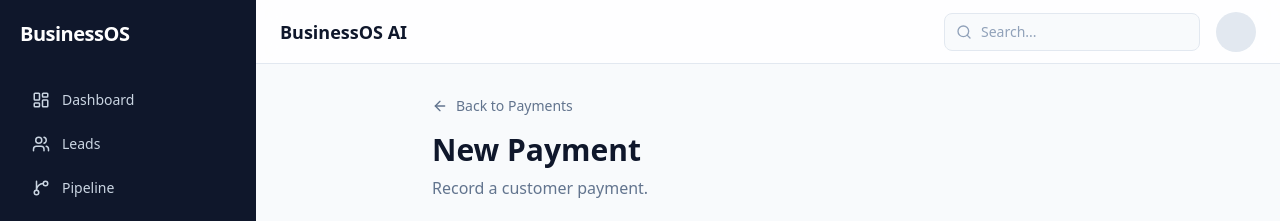
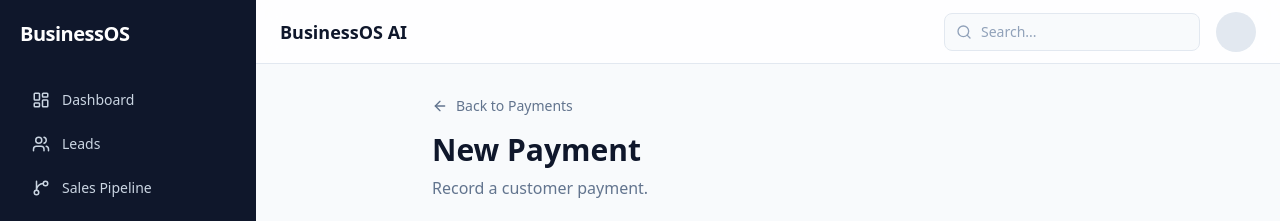
Before and after one commit to Aryan11885/BusinessOS, a Next.js app in the folder businessos-frontend/: page /payments/new in a window 1280 px wide. Shown: the top 221 px of the page. Built offline with nearby package versions, Linux system fonts and the light colour scheme; no server answers.

Commit message:
Change the name Pipeline -> Sales pipeline

```diff
--- a/businessos-frontend/src/components/Sidebar.tsx
+++ b/businessos-frontend/src/components/Sidebar.tsx
@@ -19,7 +19,7 @@ import {
 const NAV_ITEMS = [
   { label: "Dashboard", href: "/dashboard", icon: LayoutDashboard },
   { label: "Leads", href: "/leads", icon: Users },
-  { label: "Pipeline", href: "/pipeline", icon: GitBranch },
+  { label: "Sales Pipeline", href: "/pipeline", icon: GitBranch },
   { label: "Proposals", href: "/proposals", icon: FileText },
   { label: "Projects", href: "/projects", icon: FolderKanban },
   { label: "Customers", href: "/customers", icon: Building2 },
```
